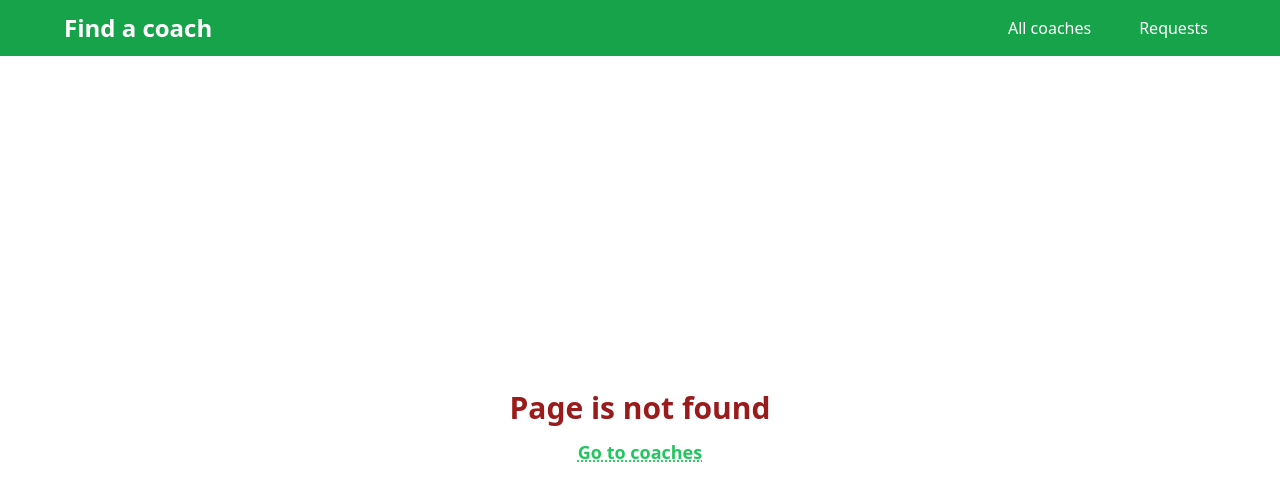
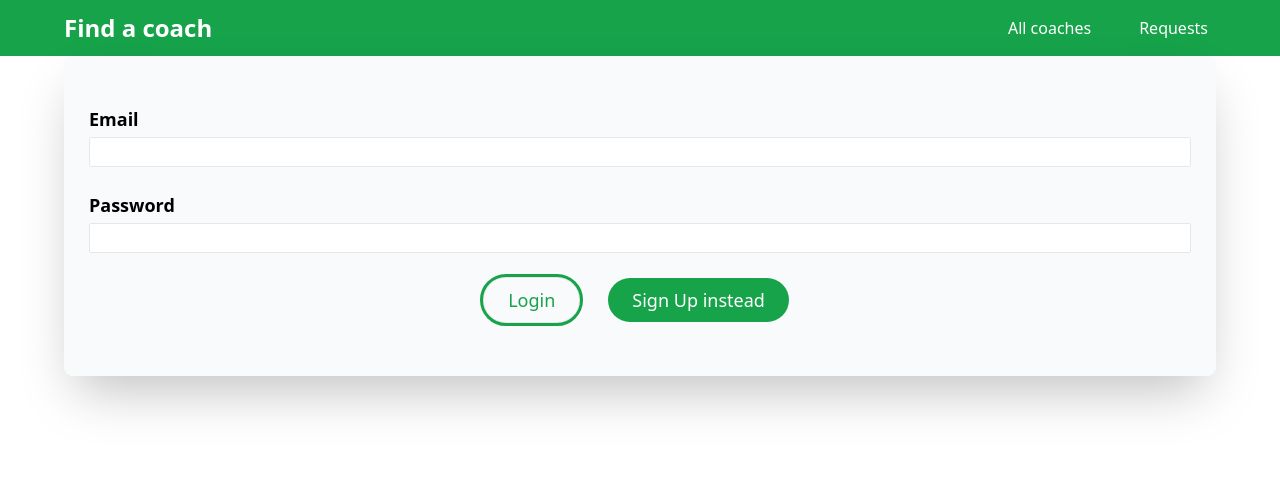
Before and after one commit to FedorivRostik/Vue_coach, a Vue app: page /auth in a window 1280 px wide. Before the commit this address had no page. Shown: the top 500 px of the page. Built offline with nearby package versions, Linux system fonts and the light colour scheme.

Commit message:
Added login and sign up

```diff
--- a/public/output.css
+++ b/public/output.css
@@ -822,6 +822,10 @@ form p.danger-text {
   justify-content: space-between;
 }
 
+.justify-around {
+  justify-content: space-around;
+}
+
 .gap-1 {
   gap: 0.25rem;
 }
@@ -832,6 +836,18 @@ form p.danger-text {
 
 .gap-3 {
   gap: 0.75rem;
+}
+
+.gap-9 {
+  gap: 2.25rem;
+}
+
+.gap-10 {
+  gap: 2.5rem;
+}
+
+.gap-5 {
+  gap: 1.25rem;
 }
 
 .space-x-1 > :not([hidden]) ~ :not([hidden]) {
@@ -907,17 +923,16 @@ form p.danger-text {
   background-color: rgb(22 163 74 / var(--tw-bg-opacity));
 }
 
-.decoration-clone {
-  -webkit-box-decoration-break: clone;
-          box-decoration-break: clone;
-}
-
 .fill-green-500 {
   fill: #22c55e;
 }
 
 .p-4 {
   padding: 1rem;
+}
+
+.p-40 {
+  padding: 10rem;
 }
 
 .px-2 {
@@ -953,6 +968,21 @@ form p.danger-text {
 .py-6 {
   padding-top: 1.5rem;
   padding-bottom: 1.5rem;
+}
+
+.px-40 {
+  padding-left: 10rem;
+  padding-right: 10rem;
+}
+
+.px-10 {
+  padding-left: 2.5rem;
+  padding-right: 2.5rem;
+}
+
+.px-12 {
+  padding-left: 3rem;
+  padding-right: 3rem;
 }
 
 .text-center {
@@ -1019,16 +1049,8 @@ form p.danger-text {
   text-decoration-line: underline;
 }
 
-.no-underline {
-  text-decoration-line: none;
-}
-
 .decoration-dotted {
   text-decoration-style: dotted;
-}
-
-.underline-offset-8 {
-  text-underline-offset: 8px;
 }
 
 .underline-offset-2 {
--- /dev/null
+++ b/src/pages/auth/UserAuth.vue
@@ -0,0 +1,93 @@
+<template>
+    <base-wrapper>
+        <base-card>
+            <base-dialog :show="!!error" @close="fixError" title="Error">
+                <p>{{ error }}</p>
+            </base-dialog>
+            <base-dialog fixed :show="isLoading" title="Autheticating...">
+                <base-spinner></base-spinner>
+            </base-dialog>
+            <form class=" space-y-6" @submit.prevent="submitForm">
+                <div class="register-form">
+                    <label for="email">Email</label>
+                    <input type="text" id="email" v-model.trim="email">
+                </div>
+                <div class="register-form">
+                    <label for="password">Password</label>
+                    <input type="text" id="password" v-model.trim="password">
+                </div>
+                <p class="danger-text" v-if="!formIsValid">Form is invalid email must contain @ and password at least 6
+                    symbols</p>
+                <div class="flex items-center justify-center gap-5">
+                    <base-button>{{ submitButtonCaption }}</base-button>
+                    <base-button type="button" mode="flat" @click="switchAuthMode">{{ switchButtonCaption }}</base-button>
+                </div>
+            </form>
+
+        </base-card>
+    </base-wrapper>
+</template>
+<script>
+export default {
+    data() {
+        return {
+            email: '',
+            password: '',
+            formIsValid: true,
+            mode: 'login',
+            isLoading: false,
+            error: null,
+        }
+    },
+    methods: {
+        async submitForm() {
+            this.formIsValid = true;
+            if (!this.email?.includes('@') || !this.password || this.password.length < 6) {
+                this.formIsValid = false;
+                return;
+            }
+
+            this.isLoading = true;
+            const actionPay = {
+                email: this.email,
+                password: this.password
+            };
+
+            try {
+                if (this.mode === 'login') {
+                    await this.$store.dispatch('login', actionPay);
+                } else {
+                    await this.$store.dispatch('signup', actionPay);
+                }
+            } catch (err) {
+                this.error = err.message || 'Failed to autheticate'
+            }
+            this.isLoading = false;
+        },
+        switchAuthMode() {
+            if (this.mode === 'login') {
+                this.mode = 'signup';
+                return;
+            }
+            this.mode = 'login';
+        },
+        fixError() {
+            this.error = null;
+        }
+    },
+    computed: {
+        submitButtonCaption() {
+            if (this.mode === 'login') {
+                return 'Login'
+            }
+            return 'Register';
+        },
+        switchButtonCaption() {
+            if (this.mode === 'login') {
+                return 'Sign Up instead'
+            }
+            return 'Login instead';
+        }
+    },
+}
+</script>
--- a/src/router.js
+++ b/src/router.js
@@ -6,6 +6,8 @@ import CoachRegister from "./pages/coaches/CoachRegister.vue";
 
 import ContactCoach from "./pages/requests/ContactCoach.vue";
 import RequestReceived from "./pages/requests/RequestReceived.vue";
+
+import UserAuth from "@/pages/auth/UserAuth";
 
 import NotFound from "./pages/NotFound.vue";
 
@@ -23,6 +25,7 @@ const router = createRouter({
     },
     { path: "/register", component: CoachRegister },
     { path: "/requests", component: RequestReceived },
+    { path: "/auth", component: UserAuth },
     { path: "/:notFound(.*)", component: NotFound },
   ],
 });
--- a/src/store/index.js
+++ b/src/store/index.js
@@ -2,17 +2,13 @@ import { createStore } from "vuex";
 
 import requestsModule from "./modules/requests";
 import coachesModule from "./modules/coaches";
+import authModule from "./modules/auth";
 const store = createStore({
-  modules: { requests: requestsModule, coaches: coachesModule },
-  state() {
-    return {
-      userId: "c3",
-    };
-  },
-  getters: {
-    userId(state) {
-      return state.userId;
-    },
+  modules: {
+    requests: requestsModule,
+    coaches: coachesModule,
+
+    authModule,
   },
 });
 
--- /dev/null
+++ b/src/store/modules/auth/actions.js
@@ -0,0 +1,46 @@
+import axios from "axios";
+export default {
+  async login(context, payload) {
+    const response = await axios.post(
+      "https://identitytoolkit.googleapis.com/v1/accounts:signInWithPassword?key=AIzaSyBREWKoxjj9i3BZN14Z2ehx7DamSt0UaFQ",
+      {
+        email: payload.email,
+        password: payload.password,
+        returnSecureToken: true,
+      }
+    );
+    if (response.status !== 200) {
+      const error = new Error(response.statusText || "Failed sign up");
+      throw error;
+    }
+    const { data } = response;
+    console.log(response);
+    context.commit("setUser", {
+      token: data.idToken,
+      userId: data.localId,
+      tokenExpiration: data.expiresIn,
+    });
+  },
+  async signup(context, payload) {
+    const response = await axios.post(
+      "https://identitytoolkit.googleapis.com/v1/accounts:signUp?key=AIzaSyBREWKoxjj9i3BZN14Z2ehx7DamSt0UaFQ",
+      {
+        email: payload.email,
+        password: payload.password,
+        returnSecureToken: true,
+      }
+    );
+    if (response.status !== 200) {
+      const error = new Error(response.statusText || "Failed sign up");
+      throw error;
+    }
+    console.log(response);
+    const { data } = response;
+    console.log(data);
+    context.commit("setUser", {
+      token: data.idToken,
+      userid: data.localId,
+      tokenExpiration: data.expiresIn,
+    });
+  },
+};
--- /dev/null
+++ b/src/store/modules/auth/getters.js
@@ -0,0 +1,9 @@
+export default {
+  userId(state) {
+    return state.userId;
+  },
+  token(state) {
+    console.log(state);
+    return state.token;
+  },
+};
--- /dev/null
+++ b/src/store/modules/auth/index.js
@@ -0,0 +1,16 @@
+import mutations from "./mutations";
+import actions from "./actions";
+import getters from "./getters";
+
+export default {
+  state() {
+    return {
+      userId: null,
+      token: null,
+      tokenExpiration: null,
+    };
+  },
+  mutations,
+  actions,
+  getters,
+};
--- /dev/null
+++ b/src/store/modules/auth/mutations.js
@@ -0,0 +1,7 @@
+export default {
+  setUser(state, payload) {
+    state.token = payload.token;
+    state.userId = payload.userId;
+    state.tokenExpiration = payload.tokenExpiration;
+  },
+};
--- a/src/store/modules/coaches/actions.js
+++ b/src/store/modules/coaches/actions.js
@@ -10,9 +10,10 @@ export default {
       hourlyRate: payload.rate,
       areas: payload.areas,
     };
-
+    const token = context.rootGetters.token;
+    console.log(token);
     const response = await axios.put(
-      `https://vue-http-demo-2439d-default-rtdb.firebaseio.com/coaches/${userId}.json`,
+      `https://vue-http-demo-2439d-default-rtdb.firebaseio.com/coaches/${userId}.json?auth=${token}`,
       coachData
     );
 
--- a/src/store/modules/requests/actions.js
+++ b/src/store/modules/requests/actions.js
@@ -20,8 +20,10 @@ export default {
   },
   async fetchRequests(context) {
     const coachId = context.rootGetters.userId;
+    const token = context.rootGetters.token;
+
     const response = await axios.get(
-      `https://vue-http-demo-2439d-default-rtdb.firebaseio.com/requests/${coachId}.json`
+      `https://vue-http-demo-2439d-default-rtdb.firebaseio.com/requests/${coachId}.json?auth=${token}`
     );
 
     if (response.status !== 200) {
```
